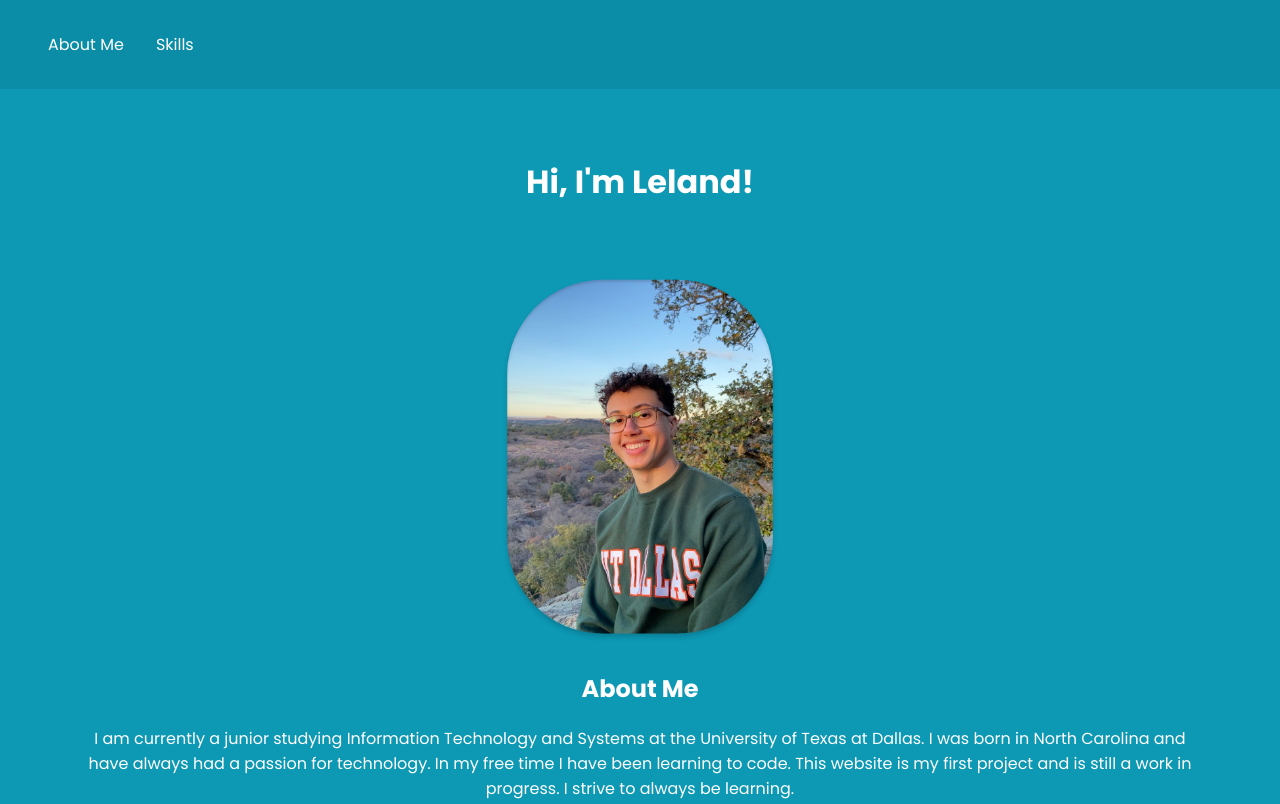
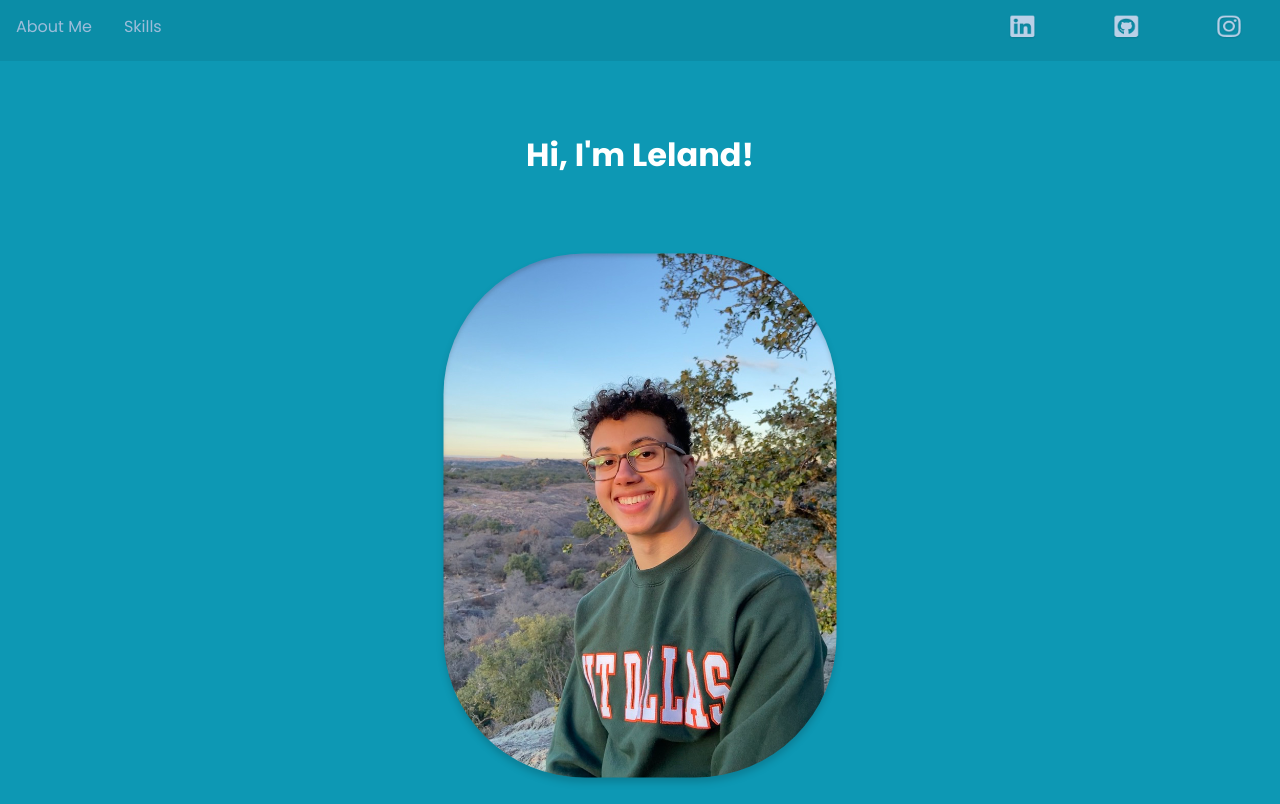
Before and after one commit to LelandEdwards/personalportfolio, a plain HTML site: page index.html in a window 1280 px wide. Shown: the top 804 px of the page. Drawn offline with Linux system fonts and the light colour scheme.

Commit message:
updated navbar

```diff
--- a/css/main.scss
+++ b/css/main.scss
@@ -6,41 +6,26 @@ body {
     font-family: 'Poppins' , 'Arial';
 }
 
-ul {
-    list-style-type: none;
-    margin: 0;
-    padding: 0;
+.topnav {
+    background: #0B8DA7;
+    overflow: hidden;
 }
 
-a {
+.topnav a {
+    float: left;
+    color: rgb(157, 189, 218);
+    text-align: center;
+    padding: 14px 16px;
     text-decoration: none;
-}
-img {width: 25%;}
-
-.nav-container {
-    background: #0B8DA7;
-
-    a {
-    color: white;
-    }
+    font-size: 16px;
 }
 
-header {
-    display: flex;
-    justify-content: space-between;
-    padding: 2em;
-
-    ul {
-        display: flex;
-
-    a {
-    display: block;
-    padding: 0 1em;
-    }
-}
+.topnav-right {
+    float: right;
+    img {width: 40%;}
 }
 
-.social-header, .herodesign , .herodesign2 , .herodesign3 {
+.herodesign , .herodesign2 , .herodesign3 {
     display: none;
 }
 
--- a/index.html
+++ b/index.html
@@ -9,23 +9,15 @@
 </head>
 <body>
 
-    <div class="nav-container">
-        <header>
-            <nav>
-                <ul>
-                    <li><a href="#about-section">About Me</a></li>
-                    <li><a href="#skills-section">Skills</a></li>
-                     <!-- <li><a href="#">Contact</a></li> -->
-                </ul>
-            </nav>
-          </header>
+    <div class="topnav">
+                    <a href="#about-section">About Me</a>
+                    <a href="#skills-section">Skills</a>
+                    <!-- <a href="#">Contact</a> -->
 
-    <div class="social-header">
-             <ul>
-                <li><a href="#"><img src="images/linkedin.png" alt="linkedin"></a></li>
-                <li><a href="#"><img src="images/Github.png" alt="github"></a></li>
-                <li><a href="#"><img src="images/Instagram.png" alt="instagram"></a></li>
-             </ul>
+    <div class="topnav-right">
+                <a href="https://www.linkedin.com/in/leland-edwards/"><img src="images/linkedin.png" alt="linkedin"></a>
+                <a href="https://github.com/LelandEdwards"><img src="images/Github.png" alt="github"></a>
+                <a href="https://www.instagram.com/lelandcedwards/"><img src="images/Instagram.png" alt="instagram"></a>
           </div>
     </div>
 
```
Also changed, not shown: css/main.css, 1 other file.
